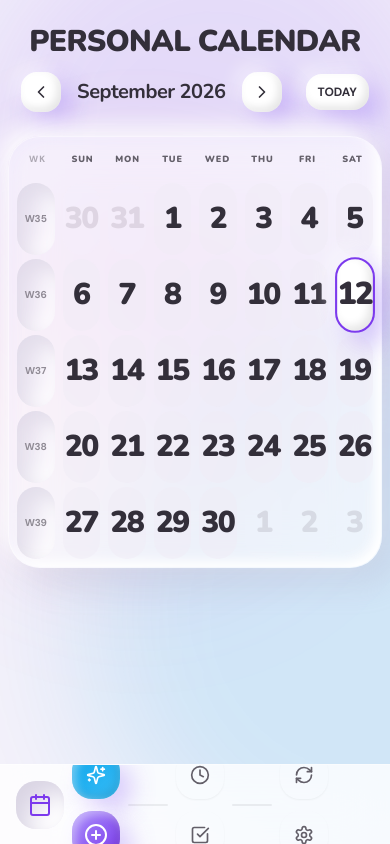
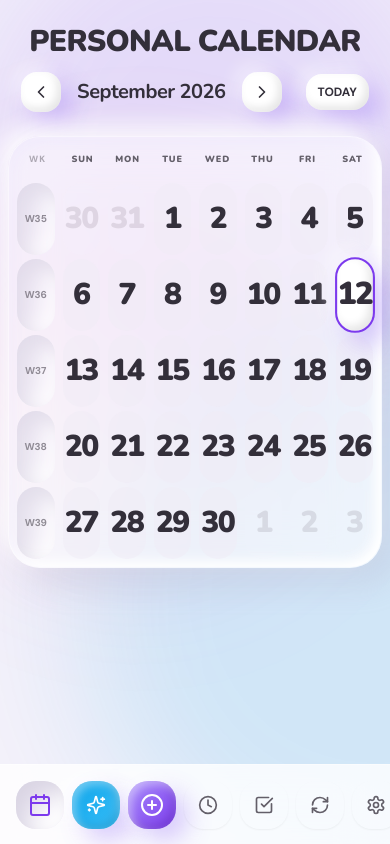
Before and after one commit to imdeepthakkar/personal-calander, a Next.js app: page /personal-calendar/ in a window 390 px wide. Built offline with nearby package versions, Linux system fonts and the light colour scheme.

Commit message:
style(sidebar): fix internal flex directions in the mobile bottom nav bar so buttons align horizontally instead of stacking

```diff
--- a/src/components/Sidebar.tsx
+++ b/src/components/Sidebar.tsx
@@ -69,7 +69,7 @@ export const Sidebar: React.FC<SidebarProps> = ({
         </div>
 
                 {/* Quick Add Event / Task Button */}
-        <div className="flex flex-col gap-3">
+        <div className="flex flex-row md:flex-col gap-2 md:gap-3">
           <button
             onClick={onOpenBrief}
             className="w-12 h-12 rounded-[20px] bg-gradient-to-br from-[#0EA5E9] to-[#38BDF8] text-white flex items-center justify-center shadow-clayButton hover:shadow-clayButtonHover hover:-translate-y-1 active:scale-[0.92] active:shadow-clayPressed transition-all"
@@ -87,10 +87,10 @@ export const Sidebar: React.FC<SidebarProps> = ({
         </div>
 
         {/* Divider */}
-        <div className="w-10 h-[2px] bg-clay-muted/10 rounded-full" />
+        <div className="hidden md:block w-10 h-[2px] bg-clay-muted/10 rounded-full" />
 
         {/* Navigation Views */}
-        <div className="flex flex-col items-center gap-3">
+        <div className="flex flex-row md:flex-col items-center gap-2 md:gap-3">
           {navItems.map((item) => {
             const Icon = item.icon;
             const isActive = currentView === item.id;
@@ -112,10 +112,10 @@ export const Sidebar: React.FC<SidebarProps> = ({
         </div>
 
         {/* Divider */}
-        <div className="w-10 h-[2px] bg-clay-muted/10 rounded-full my-1" />
+        <div className="hidden md:block w-10 h-[2px] bg-clay-muted/10 rounded-full my-1" />
 
         {/* Sync & Settings */}
-        <div className="flex flex-col items-center gap-3">
+        <div className="flex flex-row md:flex-col items-center gap-2 md:gap-3">
           <button
             onClick={onOpenSync}
             className="w-12 h-12 rounded-[20px] text-clay-muted hover:bg-white/80 hover:text-clay-foreground flex items-center justify-center transition-all duration-200 hover:-translate-y-1 shadow-sm shrink-0"
```
